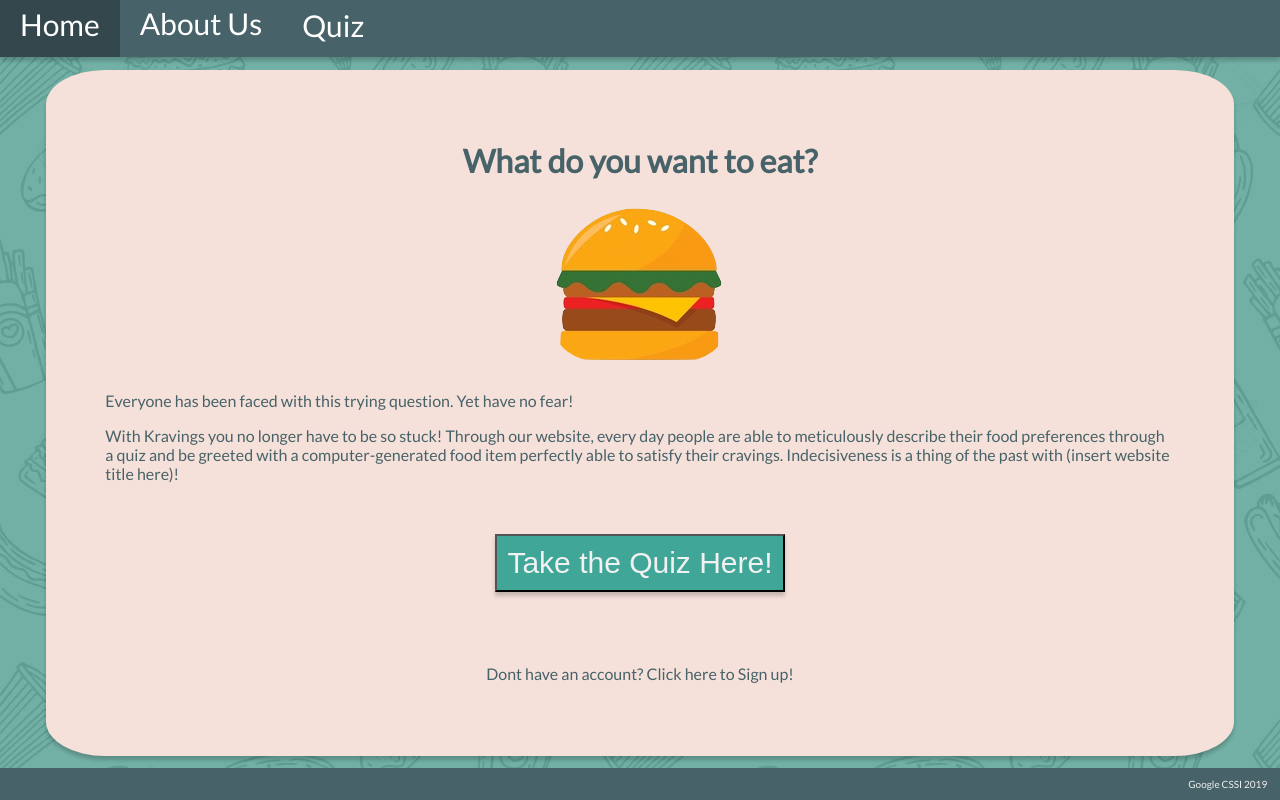
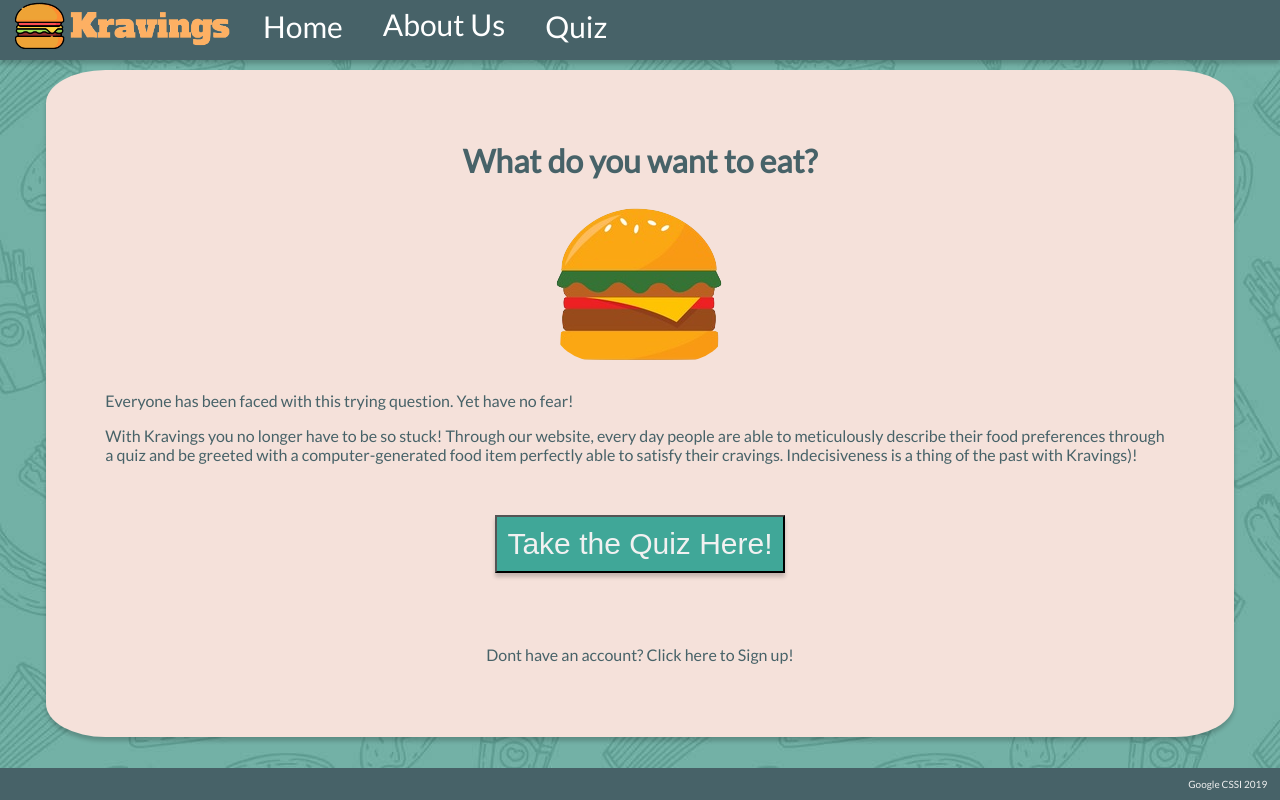
Before and after one commit to ditulliojx2693/Kravings, a Python web app: template templates/home.html in a window 1280 px wide. Run offline with Jinja, Linux system fonts and the light colour scheme; the template is opened without the code that fills it, so the values that code supplies are empty.

Commit message:
Added a logo!

```diff
--- a/stylesheets/style.css
+++ b/stylesheets/style.css
@@ -14,7 +14,13 @@ nav{
   left: 0;
   right: 0;
 }
-
+#kravings{
+  height:50px;
+  padding-right: 10px;
+  padding-left: 15px;
+  padding-top: 2px;
+  padding-bottom: 8px;
+}
 .tab{
   background-color: #476268;
   border-style: none;
--- a/templates/AboutUs.html
+++ b/templates/AboutUs.html
@@ -15,6 +15,7 @@
   <!-- name ideas: craves/ craving -->
   <nav>
     <div class="header">
+      <img src="images/logo.png" alt="Kravings" id="kravings">
       <form action="/home"><button type="submit" class="tab">Home</button></form>
       <form action="/aboutus" ><button type="submit" class="tab">About Us</button></form>
       <form action="/quiz" ><button type="submit" class="tab">Quiz</button></form>
--- a/templates/YelpPage.html
+++ b/templates/YelpPage.html
@@ -12,6 +12,7 @@
   </head>
   <nav>
     <div class="header">
+      <img src="images/logo.png" alt="Kravings" id="kravings">
       <form action="/home"><button type="submit" class="tab">Home</button></form>
       <form action="/aboutus" ><button type="submit" class="tab">About Us</button></form>
       <form action="/quiz" ><button type="submit" class="tab">Quiz</button></form>
--- a/templates/home.html
+++ b/templates/home.html
@@ -14,6 +14,7 @@
 <!-- header is here -->
   <nav>
     <div class="header">
+      <img src="images/logo.png" alt="Kravings" id="kravings">
       <form action="/home"><button type="submit" class="tab">Home</button></form>
       <form action="/aboutus" ><button type="submit" class="tab">About Us</button></form>
       <form action="/quiz" ><button type="submit" class="tab">Quiz</button></form>
@@ -29,7 +30,7 @@
       to be so stuck! Through our website, every day people are able to meticulously
       describe their food preferences through a quiz and be greeted with a
       computer-generated food item perfectly able to satisfy their cravings.
-      Indecisiveness is a thing of the past with (insert website title here)!</p>
+      Indecisiveness is a thing of the past with Kravings)!</p>
       <form class="" action="/quiz">
       <button type="submit" id="quiz">Take the Quiz Here!</button>
       <p ref = "templates" href = "login.html "id = "loginText" >Dont have an account? Click here to Sign up!</p>
--- a/templates/login.html
+++ b/templates/login.html
@@ -14,6 +14,7 @@
 <!-- header is here -->
 <nav>
   <div class="header">
+    <img src="images/logo.png" alt="Kravings" id="kravings">
     <form action="/home"><button type="submit" class="tab">Home</button></form>
     <form action="/aboutus" ><button type="submit" class="tab">About Us</button></form>
     <form action="/quiz" ><button type="submit" class="tab">Quiz</button></form>
--- a/templates/results.html
+++ b/templates/results.html
@@ -13,6 +13,7 @@
   </head>
   <nav>
     <div class="header">
+      <img src="images/logo.png" alt="Kravings" id="kravings">
       <form action="/home"><button type="submit" class="tab">Home</button></form>
       <form action="/aboutus" ><button type="submit" class="tab">About Us</button></form>
       <form action="/quiz" ><button type="submit" class="tab">Quiz</button></form>
--- a/templates/signup.html
+++ b/templates/signup.html
@@ -14,6 +14,7 @@
 <!-- header is here -->
 <nav>
   <div class="header">
+    <img src="images/logo.png" alt="Kravings" id="kravings">
     <form action="/home"><button type="submit" class="tab">Home</button></form>
     <form action="/aboutus" ><button type="submit" class="tab">About Us</button></form>
     <form action="/quiz" ><button type="submit" class="tab">Quiz</button></form>
```
Also changed, not shown: images/logo.png (added).
